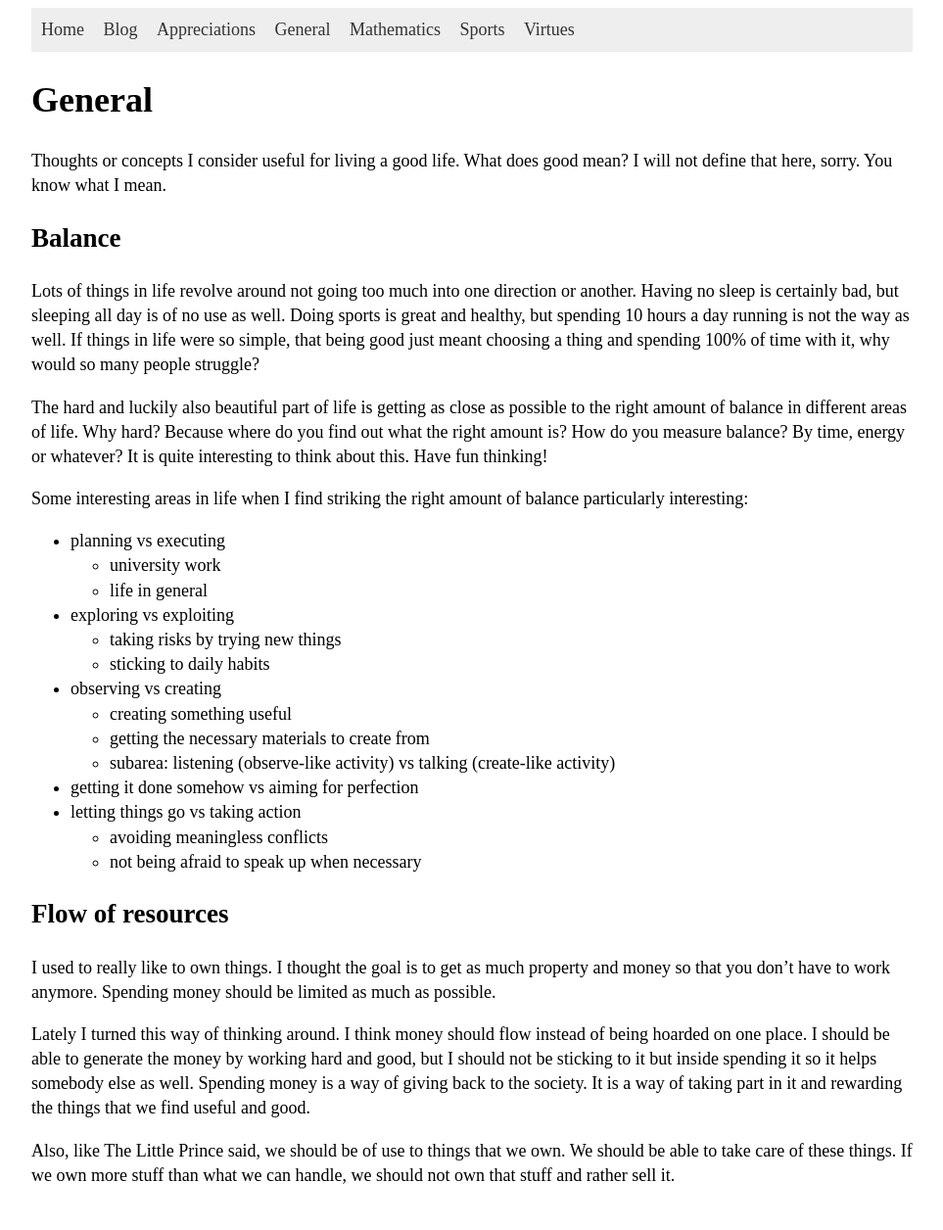
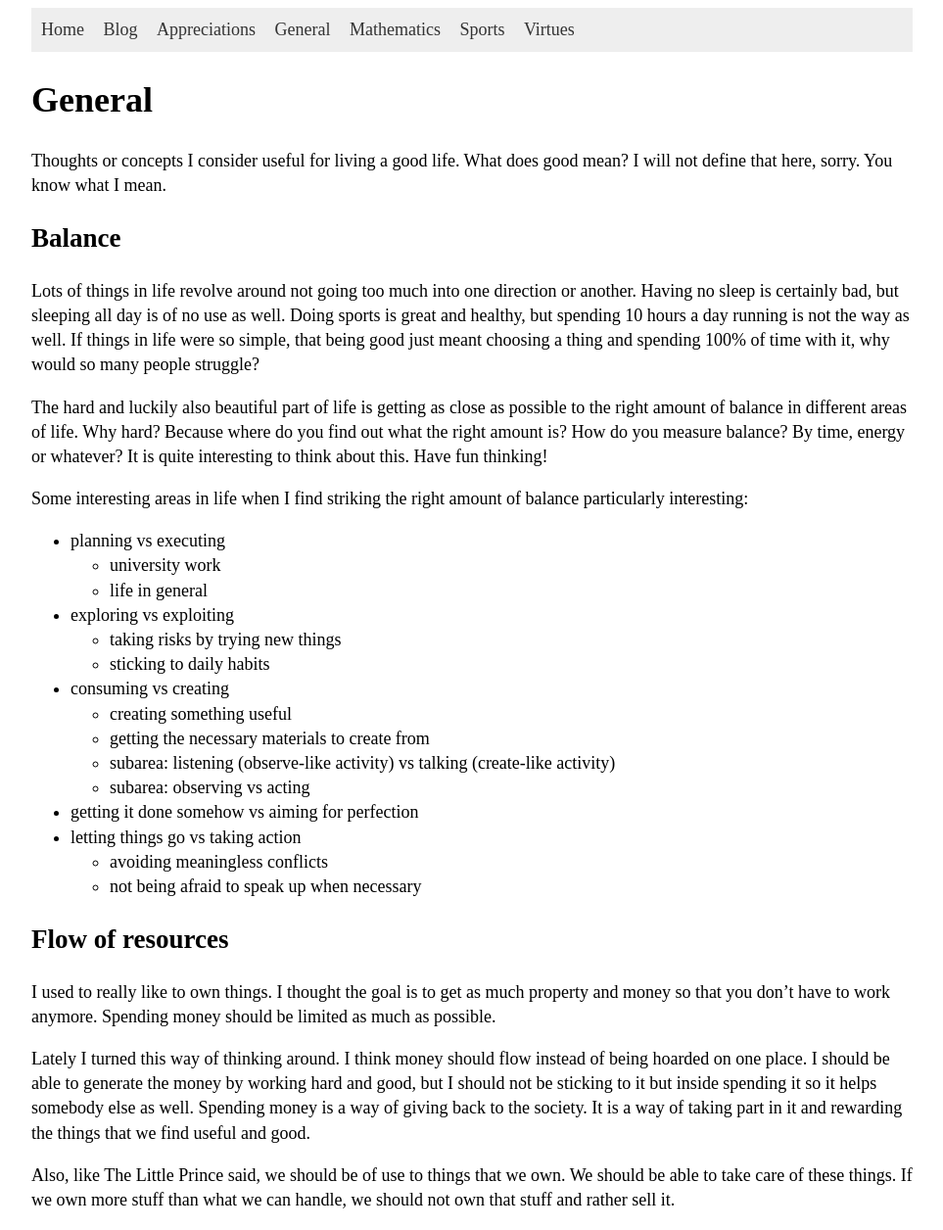
Before and after one commit to hartmaj2/hartmaj2.github.io, a Jekyll site: the page built from sections/general.md, in a window 1280 px wide. Shown: the whole page at 98% size, without its empty margins (158-1121 px from the left). Built offline with Jekyll 4.4.1, drawn with Linux system fonts in a browser that asks for light colours; before the commit the page ends 1231 px from its top, so only the background shows below that.

Commit message:
Update general thoughts

```diff
--- a/sections/general.md
+++ b/sections/general.md
@@ -21,10 +21,11 @@ Some interesting areas in life when I find striking the right amount of balance
 - exploring vs exploiting
   - taking risks by trying new things
   - sticking to daily habits
-- observing vs creating
+- consuming vs creating
   - creating something useful
   - getting the necessary materials to create from
   - subarea: listening (observe-like activity) vs talking (create-like activity)
+  - subarea: observing vs acting
 - getting it done somehow vs aiming for perfection
 - letting things go vs taking action
   - avoiding meaningless conflicts
```
